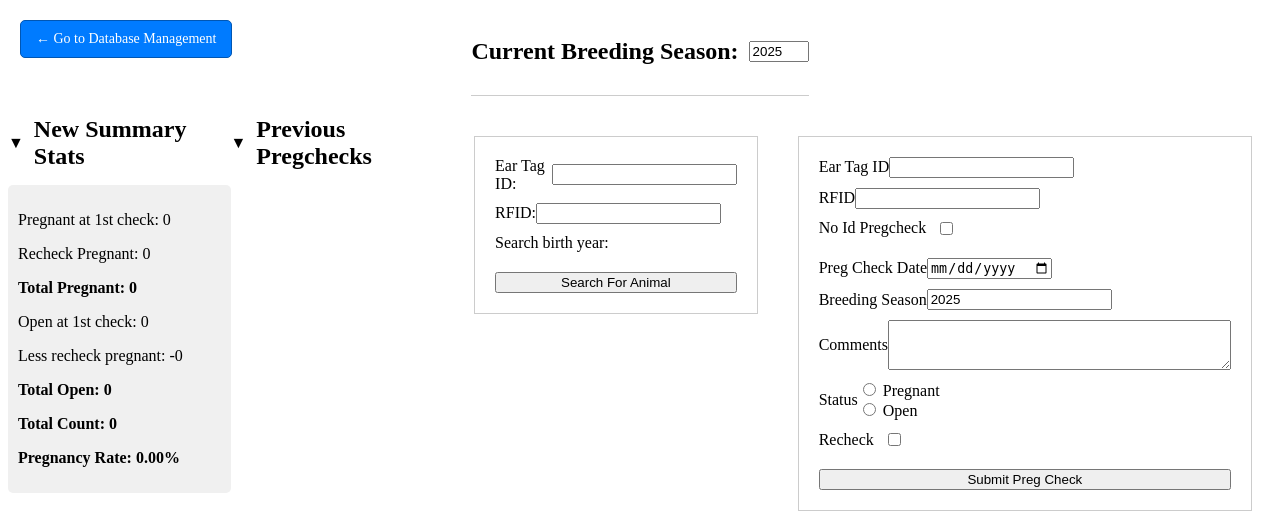
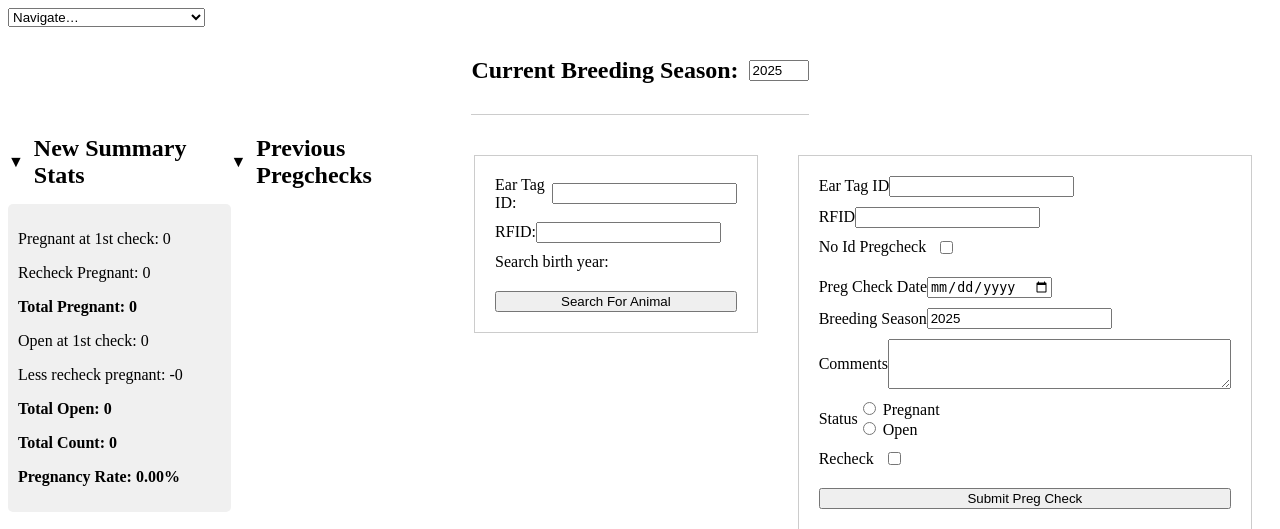
Before and after one commit to pwbryant/ranch-tools-application, a Django app: page /pregchecks/ in a window 1280 px wide. Shown: the top 529 px of the page. Run offline with Django 4.2, Linux system fonts and the light colour scheme; data comes from the database, SQL or seed files in the repository; data that the repository does not hold is empty.

Commit message:
added reports nav

```diff
--- a/django_project/ranch_tools/templates/preg_check/pregcheck_list.html
+++ b/django_project/ranch_tools/templates/preg_check/pregcheck_list.html
@@ -3,10 +3,18 @@
 <link rel="stylesheet" type="text/css" href="{% static 'preg_check/css/styles.css' %}">
 
 
+<div class="header">
+
+<div class="nav-container">
+    <select id="nav-select" class="nav-select" aria-label="Navigate to">
+        <option value="">Navigate…</option>
+        <option value="/database-management">Go to Database Management</option>
+        <option value="/pregchecks/report-5">Go to Reports</option>
+    </select>
+    </div>
+</div>
+
 <div class="container">
-    <div class="nav-button-container">
-        <a href="/database-management" class="nav-button">← Go to Database Management</a>
-    </div>
     <div class="breeding-season-container">
         <h2>Current Breeding Season:</h2>
         <input type="text" id="breeding-season-input" placeholder="YYYY" maxlength="4" pattern="\d{4}" title="Enter a 4-digit year" value="{{ current_breeding_season }}">
@@ -32,6 +40,19 @@
     const animalExists = "{{ animal_exists }}" === "True";
     const pregchecksUrl = "{% url 'pregcheck-list' %}";
     const latestBreedingSeason = {{ latest_breeding_season }};
+
+    // Navigate to the chosen URL when user selects an option.
+    // Keeps behavior simple and works without extra libraries.
+    document.addEventListener('DOMContentLoaded', function () {
+    const select = document.getElementById('nav-select');
+    if (!select) return;
+    select.addEventListener('change', function () {
+      const url = this.value;
+      if (url) {
+        window.location.href = url;
+      }
+    });
+  });
 </script>
 
 <script type="text/javascript" src="{% static 'preg_check/js/script.js' %}"></script>
--- a/django_project/ranch_tools/templates/preg_check/report-5.html
+++ b/django_project/ranch_tools/templates/preg_check/report-5.html
@@ -5,6 +5,9 @@
     <title>Report Five</title>
 </head>
 <body>
+    <div class="nav-container">
+        <a href="/pregchecks" class="nav-button">← Back to Pregnancy Checks</a>
+    </div>
     <h1>Report Five — Summary by Birth Year</h1>
 
     <form method="get" action="">
```
